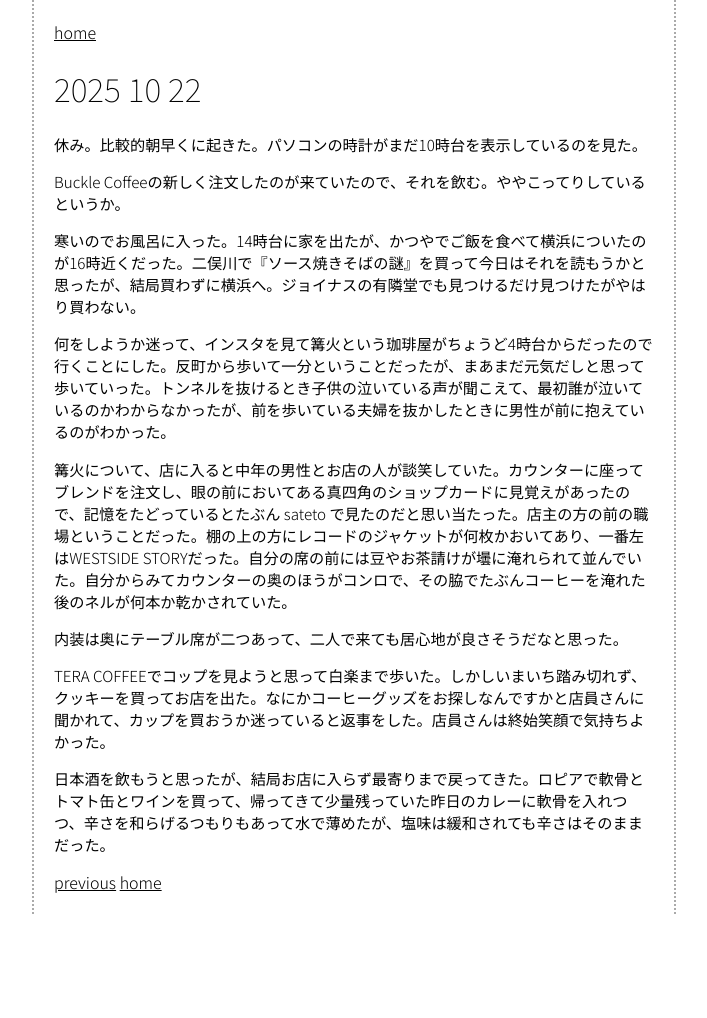
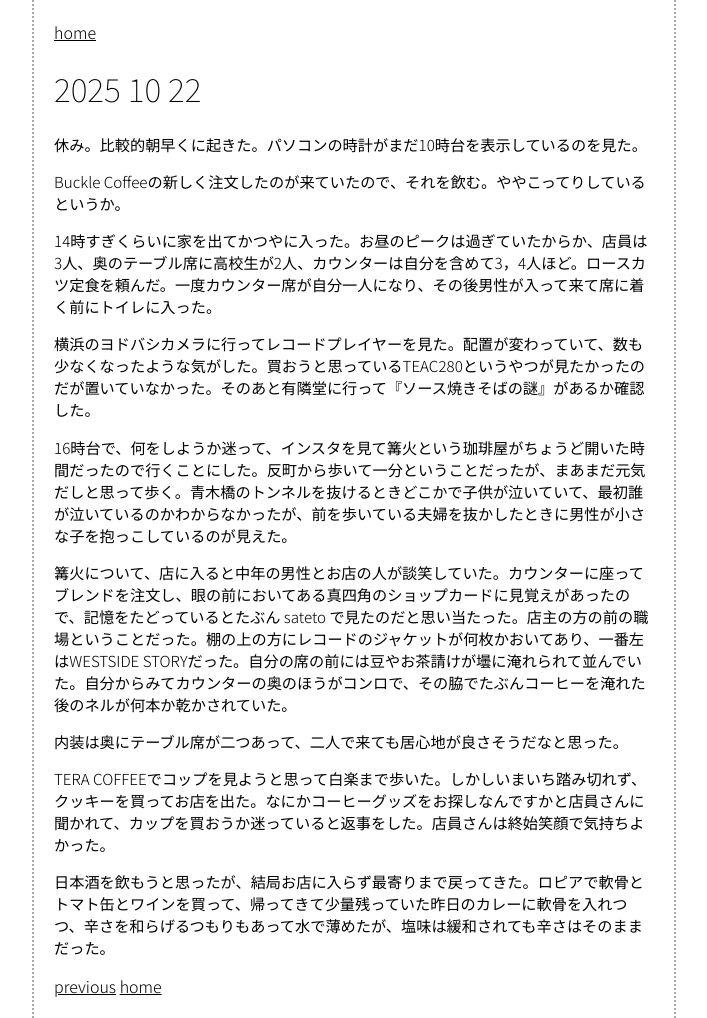
Before and after one commit to mkataoka73/mkataoka73.github.io, a Jekyll site: the page built from _posts/2025-10-22-2025-10-22.md, in a window 1280 px wide. Shown: the whole page, without its empty margins (286-993 px from the left). Built offline with Jekyll 4.4.1, drawn with Linux system fonts in a browser that asks for light colours; before the commit the page ends 914 px from its top, so only the background shows below that.

Commit message:
Change text

```diff
--- a/_posts/2025-10-22-2025-10-22.md
+++ b/_posts/2025-10-22-2025-10-22.md
@@ -6,9 +6,11 @@ layout: post
 
 Buckle Coffeeの新しく注文したのが来ていたので、それを飲む。ややこってりしているというか。
 
-寒いのでお風呂に入った。14時台に家を出たが、かつやでご飯を食べて横浜についたのが16時近くだった。二俣川で『ソース焼きそばの謎』を買って今日はそれを読もうかと思ったが、結局買わずに横浜へ。ジョイナスの有隣堂でも見つけるだけ見つけたがやはり買わない。
+14時すぎくらいに家を出てかつやに入った。お昼のピークは過ぎていたからか、店員は3人、奥のテーブル席に高校生が2人、カウンターは自分を含めて3，4人ほど。ロースカツ定食を頼んだ。一度カウンター席が自分一人になり、その後男性が入って来て席に着く前にトイレに入った。
 
-何をしようか迷って、インスタを見て篝火という珈琲屋がちょうど4時台からだったので行くことにした。反町から歩いて一分ということだったが、まあまだ元気だしと思って歩いていった。トンネルを抜けるとき子供の泣いている声が聞こえて、最初誰が泣いているのかわからなかったが、前を歩いている夫婦を抜かしたときに男性が前に抱えているのがわかった。
+横浜のヨドバシカメラに行ってレコードプレイヤーを見た。配置が変わっていて、数も少なくなったような気がした。買おうと思っているTEAC280というやつが見たかったのだが置いていなかった。そのあと有隣堂に行って『ソース焼きそばの謎』があるか確認した。
+
+16時台で、何をしようか迷って、インスタを見て篝火という珈琲屋がちょうど開いた時間だったので行くことにした。反町から歩いて一分ということだったが、まあまだ元気だしと思って歩く。青木橋のトンネルを抜けるときどこかで子供が泣いていて、最初誰が泣いているのかわからなかったが、前を歩いている夫婦を抜かしたときに男性が小さな子を抱っこしているのが見えた。
 
 篝火について、店に入ると中年の男性とお店の人が談笑していた。カウンターに座ってブレンドを注文し、眼の前においてある真四角のショップカードに見覚えがあったので、記憶をたどっているとたぶん sateto で見たのだと思い当たった。店主の方の前の職場ということだった。棚の上の方にレコードのジャケットが何枚かおいてあり、一番左はWESTSIDE STORYだった。自分の席の前には豆やお茶請けが壜に淹れられて並んでいた。自分からみてカウンターの奥のほうがコンロで、その脇でたぶんコーヒーを淹れた後のネルが何本か乾かされていた。
 
```
